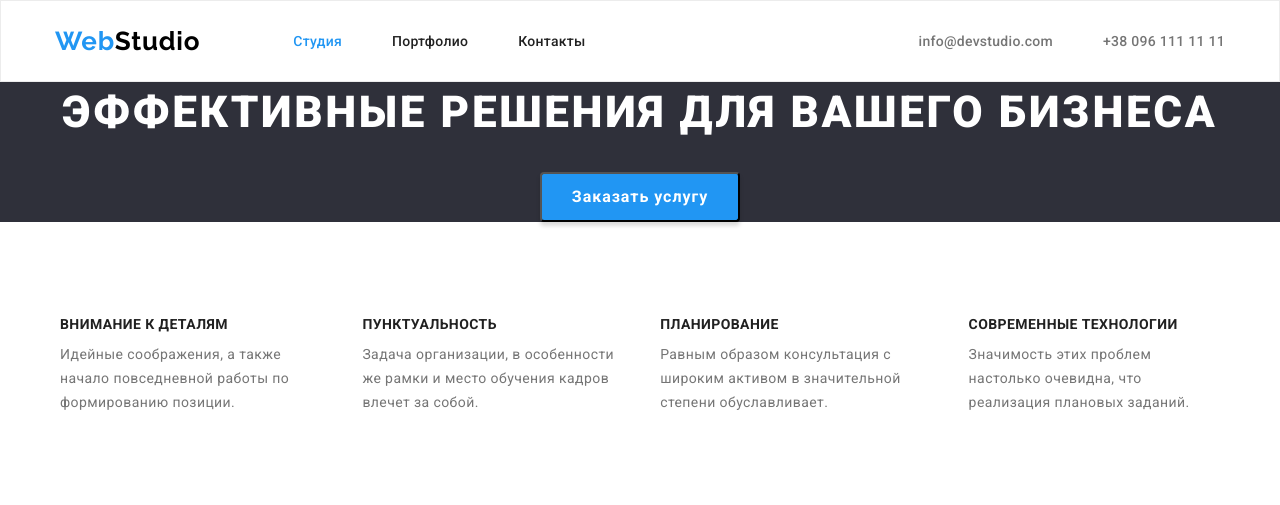
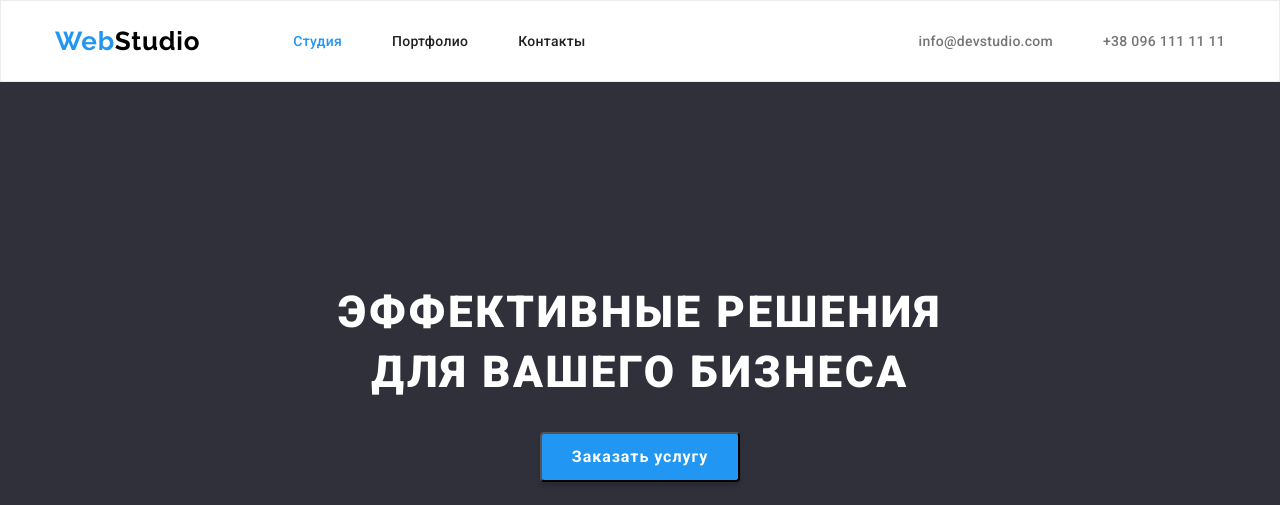
Before and after one commit to Tetiana-Kozlova/goit-markup-hw-03, a plain HTML site: page index.html in a window 1280 px wide. Shown: the top 505 px of the page. Drawn offline with nearby package versions, Linux system fonts and the light colour scheme.

Commit message:
добавлена секция герой

```diff
--- a/css/styles.css
+++ b/css/styles.css
@@ -120,6 +120,7 @@ img {
   min-width: 200px;
   min-height: 50px;
   padding: 8px 30px;
+  margin-bottom: 200px;
 
   background-color: var(--accent-txt-cl);
   color: var(--light-txt-cl);
@@ -262,6 +263,7 @@ img {
 .main-title {
   margin-top: 0;
   margin-bottom: 30px;
+  padding-top: 200px;
   font-weight: 900;
   font-size: 44px;
   line-height: calc(60 / 44);
--- a/index.html
+++ b/index.html
@@ -46,7 +46,10 @@
       <!--Hero section-->
       <section class="hero">
         <div class="container">
-          <h1 class="main-title">Эффективные решения для вашего бизнеса</h1>
+          <h1 class="main-title">
+            Эффективные решения <br />
+            для вашего бизнеса
+          </h1>
           <button class="btn btn-mode-blue" type="button">Заказать услугу</button>
         </div>
       </section>
```
